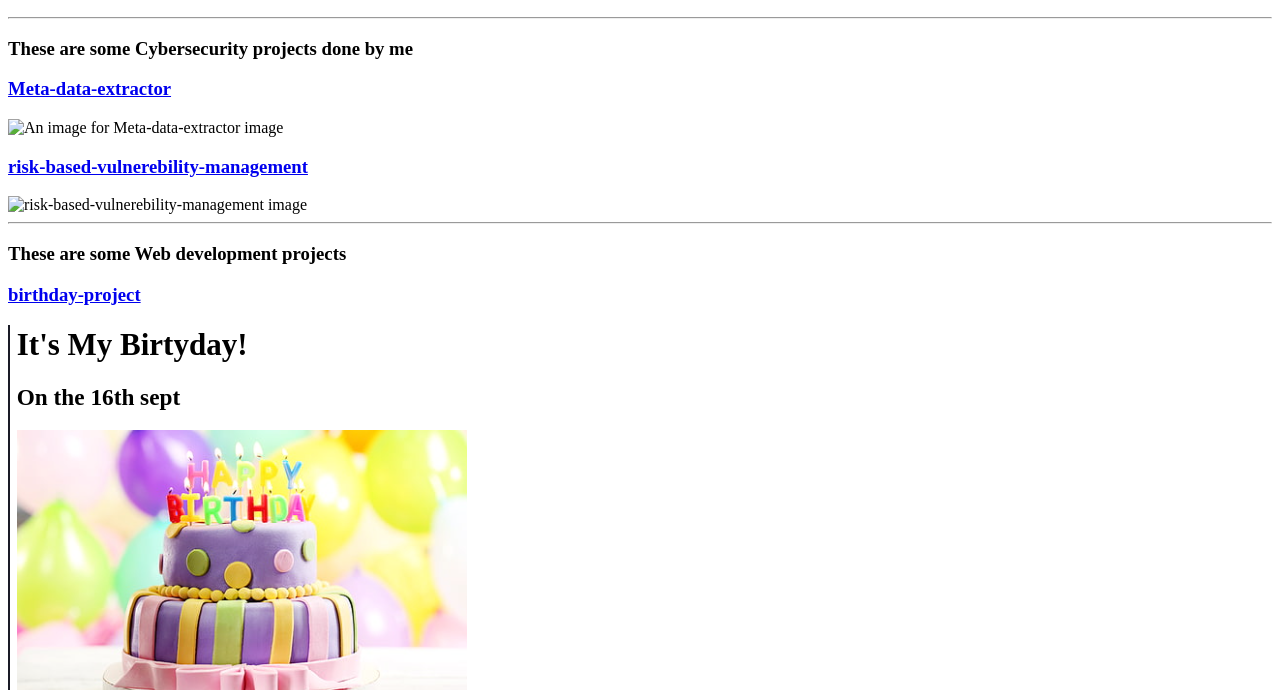
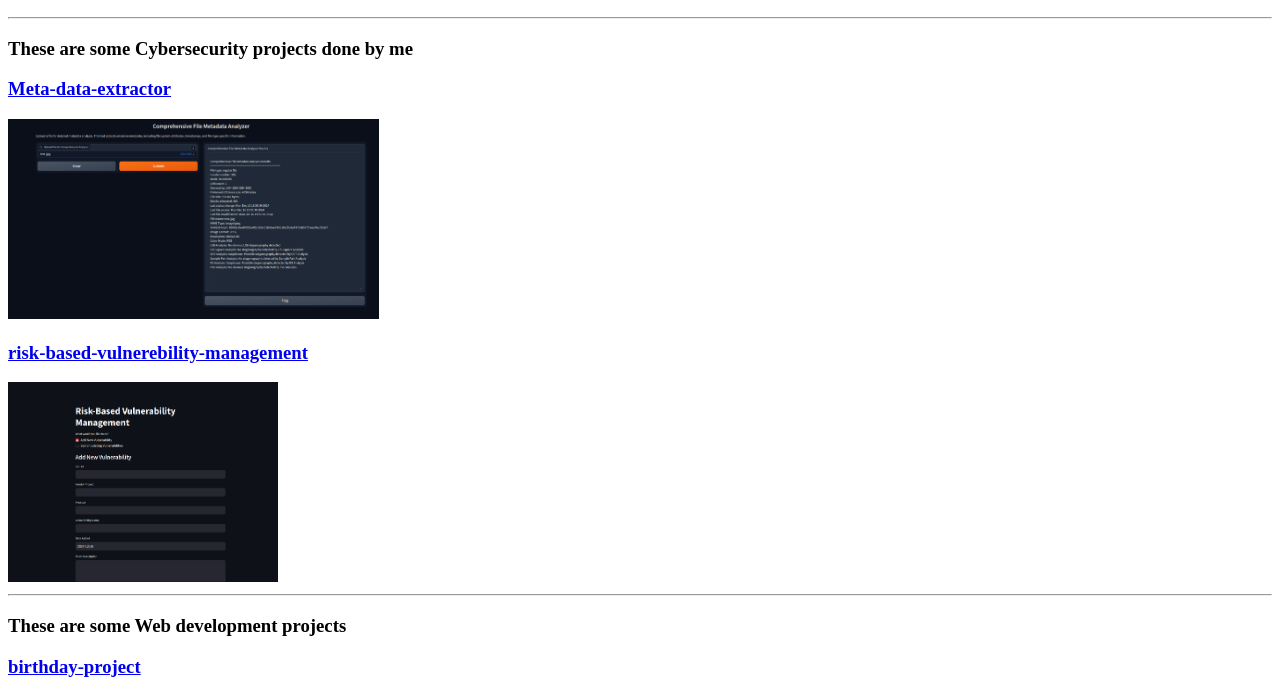
Before and after one commit to Shannu116/Portfolio, a plain HTML site: page index.html in a window 1280 px wide. Shown: the part 110-800 px from the top of the page. Drawn offline with Linux system fonts and the light colour scheme; the site is published under a folder, as on GitHub Pages, so addresses that start at the root find nothing.

Commit message:
Update index.html

```diff
--- a/index.html
+++ b/index.html
@@ -14,17 +14,17 @@
 <!-- TODO 2: Add Your previous projects' HTML into the public folder -->
     <h3><a href="https://github.com/Shannu116/Meta-data-extractor.git" width="500" height="600">Meta-data-extractor</a></h3>
 <!-- TODO 3: Take screenshots of your project previews and add the images to the images folder -->
-    <img src="/Meta_d_e.png" height="200" alt="An image for Meta-data-extractor image">
+    <img src="Meta_d_e.png" height="200" alt="An image for Meta-data-extractor image">
 <!-- TODO 4: Add titles/subtitles etc. -->
     <h3><a href="https://github.com/Shannu116/risk-based-vulnerebility-management.git">risk-based-vulnerebility-management</a></h3>
 <!-- TODO 5: Add a link to the project pages -->
-    <img src="/risk_manag_ds.png" height="200" alt="risk-based-vulnerebility-management image">
+    <img src="risk_manag_ds.png" height="200" alt="risk-based-vulnerebility-management image">
     <hr>
     <h3>These are some Web development projects</h3>
     <h3><a href="public/birthday-project.html">birthday-project</a></h3>
     <img src="Screenshot_2024-12-16_20-07-34.png" alt="birthday-project image">
     <hr>
-    <a href="public/contact.html">Contact</a> <a href="public/about.html"></a>
+    <a href="contact.html">Contact</a> <a href="about.html"></a>
 
 
 
```
